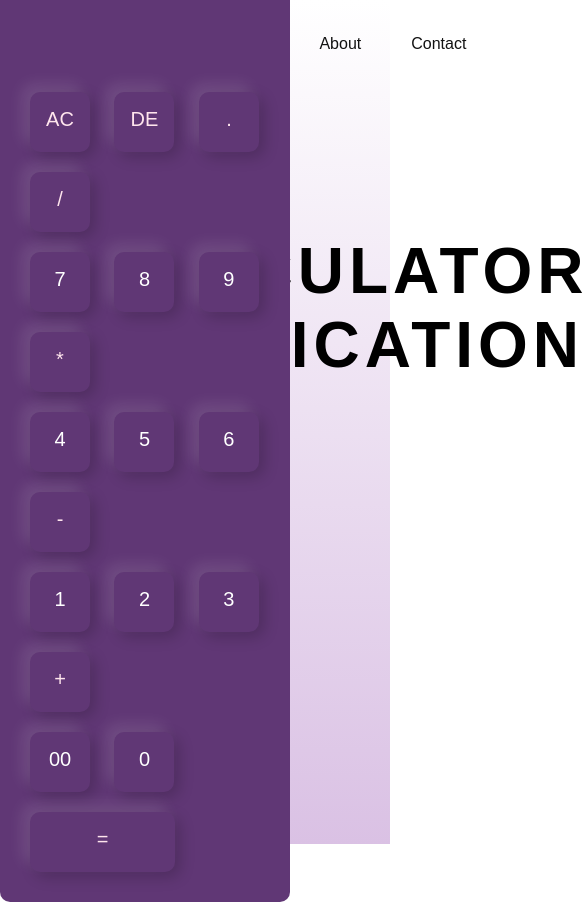
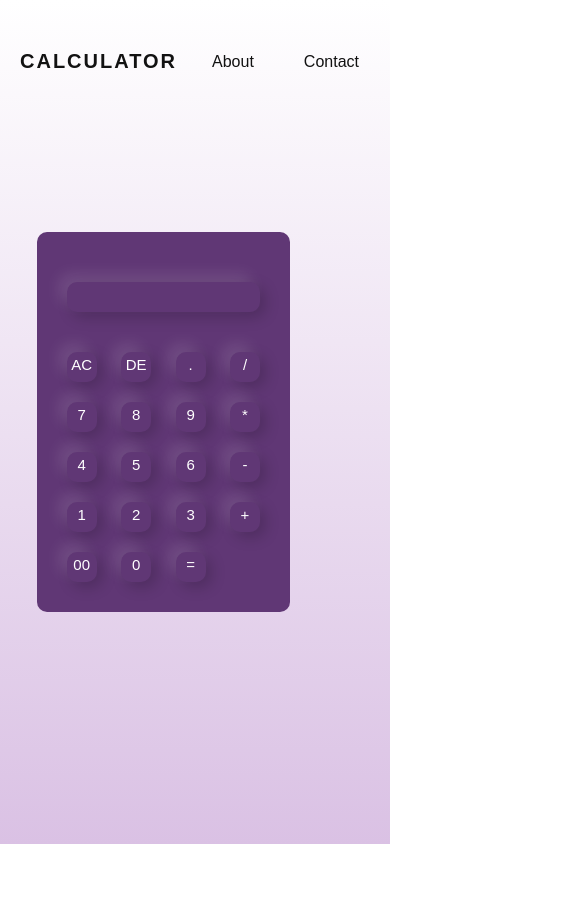
Before and after one commit to Om-Priyansh/Web-Calculator-App1, a plain HTML site: page index.html in a window 390 px wide. Shown: the whole page, 585 px wide, since content can reach past the window. After the commit the page ends 844 px from the top, so only its background shows below. Drawn offline with Linux system fonts and the light colour scheme.

Commit message:
second commit

```diff
--- a/style.css
+++ b/style.css
@@ -218,3 +218,98 @@ form input.operator{
     /* color: #33ffd8; */
     color: #ffe5ed;
 }
+
+
+
+@media screen and (max-width: 600px){
+
+
+
+    header
+    {
+        position: absolute;
+        top:0;
+        left: 0;
+        width: 100%;
+        padding: 50px 20px;
+        display: flex;
+        justify-content: left;
+        align-items: center;
+        /* z-index: 10000; */
+    }
+
+    header .logo
+    {
+        color: #121212;
+        font-weight: 700;
+        text-decoration: none;
+        font-size: 1.25em;
+        text-transform: uppercase;
+        letter-spacing: 2px;
+    }
+
+    header ul
+    {
+        display: flex;
+        justify-content: center;
+        align-items: center;
+    }
+
+    header ul li
+    {
+        list-style: none;
+        margin-left: 20px;
+    }
+
+    header ul li a
+    {
+        text-decoration: none;
+        padding: 6px 15px;
+        color: #121212;
+    }
+
+    header ul li a:hover , .active
+    {
+        background: #121212;
+        color: #fff;
+        border-radius: 20px;
+    }
+
+    form .display input{
+        /* font-size: 30px; */
+        box-shadow: none;
+    }
+
+
+    .calculator{
+        /* background: #3a4452; */
+        /* background: #3a4452; */
+        background: #603775;
+        /* background: linear-gradient(#97B7D0, #FFF); */
+        /* padding-right: 10px; */
+        /* margin-left: 50px; */
+        border-radius: 10px;
+        animation: 2s cubic-bezier(0, 0, 0, 1) 0s 1 slideInBottom;
+        z-index: 1000;
+    }
+
+
+    .calculator form input{
+        border: 0;
+        outline: 0;
+        width: 30px;
+        height: 30px;
+        border-radius: 10px;
+        box-shadow: -8px -8px 15px #ffffff1d,5px 5px 15px #00000031;
+        background: transparent;
+        font-size: 15px;
+        color: #fff;
+        cursor: pointer;
+        margin: 10px;
+    }
+
+    .Text{
+        display: none;
+    }
+
+}
```
